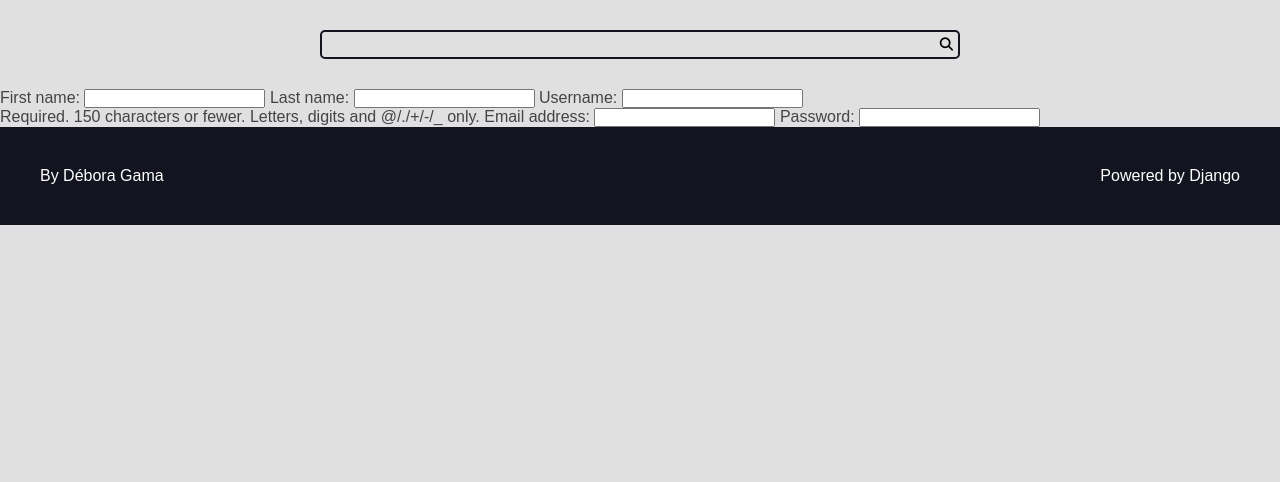
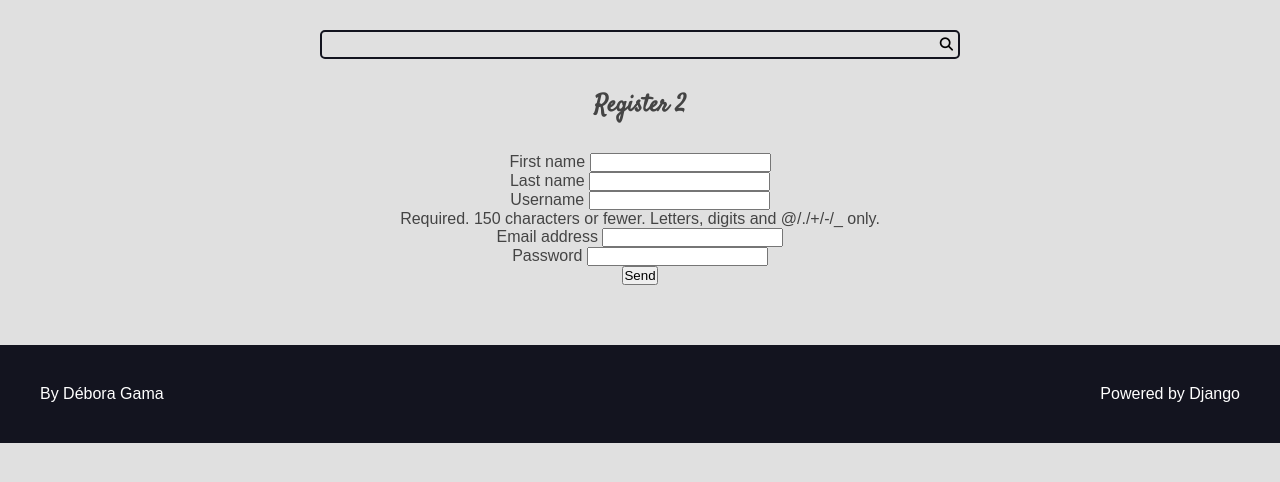
Before and after one commit to deb-gama/django_recipes, a Django app: page /authors/register/ in a window 1280 px wide. Shown: the part 140-622 px from the top of the page. Run offline with Django 4.2, Linux system fonts and the light colour scheme.

Commit message:
feat(recipes): creating register create view to receive user data from post method in form

```diff
--- a/authors/templates/authors/pages/register_view.html
+++ b/authors/templates/authors/pages/register_view.html
@@ -1,10 +1,34 @@
 {% include 'recipes/partials/head.html' %}
+
 <body>
     {% include 'recipes/partials/header.html' %}
     {% include 'recipes/partials/search.html' %}
 
-    <main class="main-content-container">
-    {{form}}
+    <main class="main-content center container">
+        <h2>Register {{request.session.number}}</h2>
+
+        <div class="main_content container">
+            <form action="{% url 'authors:create' %}" method="POST">
+                {% csrf_token %}
+                <div class="form-content form-content-grid">
+                    {% for field in form %}
+                    <div class="form-group">
+                        <label for="{{field.id_for_label}}">{{field.label}}</label>
+                        {{field}}
+
+                        {% if field.help_text %}
+                        <p class="help-text">{{field.help_text}}</p>
+                        {% endif%}
+
+                        {{field.errors}}
+                    </div>
+                    {% endfor %}
+                </div>
+                <div class="formgroup">
+                    <button type="submit">Send</button>
+                </div>
+            </form>
+        </div>
     </main>
     {% include 'recipes/partials/footer.html' %}
 </body>
--- a/authors/urls.py
+++ b/authors/urls.py
@@ -2,6 +2,9 @@ from django.urls import path
 
 from . import views
 
+app_name = 'authors'
+
 urlpatterns = [
-    path('register/', views.register_view, name='register')
+    path('register/', views.register_view, name='register'),
+    path('register/create/', views.register_create, name='create'),
 ]
--- a/authors/views.py
+++ b/authors/views.py
@@ -1,9 +1,21 @@
 from django.shortcuts import render
+from django.http import Http404
 
 from .forms import RegisterForm
 
 
 def register_view(request):
+    request.session['number'] = request.session.get('number') or 1
+    # somando aqui para desconsiderar o NONE que recebemos no primeiro acesso
+    request.session['number'] += 1
     form = RegisterForm()
     title = 'Auhors | Register'
     return render(request, 'authors/pages/register_view.html', {'form': form, 'title':title})
+
+def register_create(request):
+    if  not request.POST:
+        raise Http404()
+    form = RegisterForm(request.POST)
+
+    title = 'Auhors | Register'
+    return render(request, 'authors/pages/register_view.html', {'form': form, 'title':title})
```
Also changed, not shown: db.sqlite3.
